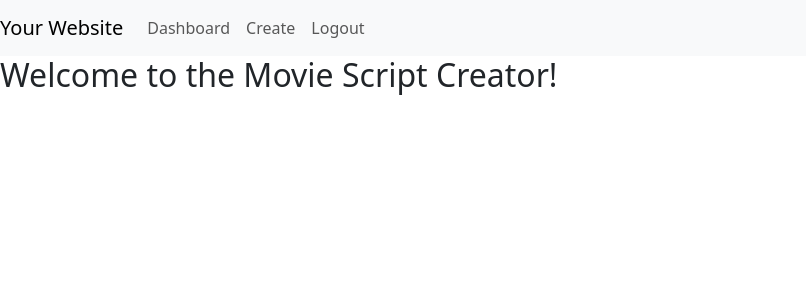
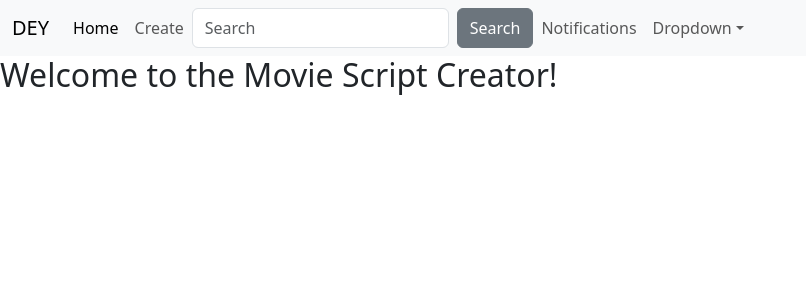
Before and after one commit to ProjetFilRougeCeppic2023/Project-Repo, a Symfony app: template DEY/templates/home/index.html.twig in a window 1280 px wide. Shown: the top 300 px of the page, without its empty margins (0-806 px from the left). Run offline with Twig, Linux system fonts and the light colour scheme; the template is opened without the code that fills it, so the values that code supplies are empty; some libraries are stand-ins or nearby versions.

Commit message:
customizing the navbar

```diff
--- /dev/null
+++ b/DEY/public/css/style.css
@@ -0,0 +1,17 @@
+* {
+    box-sizing: border-box;
+}
+img{
+    max-width: 100px;
+}
+#logins {
+    display: flex;
+    align-items: center; /* Align items vertically */
+    justify-content: flex-end; /* Push items to the end of the container */
+    margin-right: 0;
+}
+
+/* Optional: Add some margin between the buttons */
+#logins .nav-item {
+    margin-left: 10px;
+}
--- a/DEY/templates/base.html.twig
+++ b/DEY/templates/base.html.twig
@@ -8,9 +8,8 @@
 		</title>
 		{# Add your stylesheets and other common head elements here #}
 		{% block stylesheets %}
+			<link href="https://cdn.jsdelivr.net/npm/bootstrap@5.3.2/dist/css/bootstrap.min.css" rel="stylesheet" integrity="sha384-T3c6CoIi6uLrA9TneNEoa7RxnatzjcDSCmG1MXxSR1GAsXEV/Dwwykc2MPK8M2HN" crossorigin="anonymous">
 			<link href="{{ asset('css/style.css ') }}" rel="stylesheet"/>
-			<link href="https://cdn.jsdelivr.net/npm/bootstrap@5.3.2/dist/css/bootstrap.min.css" rel="stylesheet" integrity="sha384-T3c6CoIi6uLrA9TneNEoa7RxnatzjcDSCmG1MXxSR1GAsXEV/Dwwykc2MPK8M2HN" crossorigin="anonymous">
-
 		{% endblock %}
 		{% block javascripts %}
 			<script src="{{ asset('js/script.js ') }}"></script>
@@ -22,8 +21,7 @@
 		</header>
 		<main class="content">
 			{% block page_content %}
-				{% block body %}
-                {% endblock %}
+				{% block body %}{% endblock %}
 			{% endblock %}
 		</main>
 		<footer>
--- a/DEY/templates/navbar/logged_in_navbar.html.twig
+++ b/DEY/templates/navbar/logged_in_navbar.html.twig
@@ -1,18 +1,39 @@
 {# templates/navbar/logged_in_navbar.html.twig #}
 
-<nav class="navbar navbar-expand-lg navbar-light bg-light">
-    <a class="navbar-brand" href="#">Your Website</a>
-    <!-- Add links for logged-in users here -->
-    <ul class="navbar-nav ml-auto">
+<nav class="navbar navbar-expand-lg bg-light" data-bs-theme="light">
+	<div class="container-fluid">
+		<a class="navbar-brand" href="#">DEY</a>
+		<button class="navbar-toggler" type="button" data-bs-toggle="collapse" data-bs-target="#navbarColor03" aria-controls="navbarColor03" aria-expanded="false" aria-label="Toggle navigation">
+			<span class="navbar-toggler-icon"></span>
+		</button>
+		<div class="collapse navbar-collapse" id="navbarColor03">
+			<ul class="navbar-nav">
 				<li class="nav-item">
-            <a class="nav-link" href="{{ path('dashboard') }}">Dashboard</a>
+					<a class="nav-link active" href="#">Home
+						<span class="visually-hidden">(current)</span>
+					</a>
 				</li>
 				<li class="nav-item">
-            <a class="nav-link" href="{{ path('create') }}">Create</a>
+					<a class="nav-link" href="#">Create</a>
 				</li>
-        <!-- Add more links as needed -->
+				<form class="d-flex">
+					<input class="form-control me-sm-2" type="search" placeholder="Search">
+					<button class="btn btn-secondary my-2 my-sm-0" type="submit">Search</button>
+				</form>
 				<li class="nav-item">
-            <a class="nav-link" href="{{ path('logout') }}">Logout</a>
+					<a class="nav-link" href="#">Notifications</a>
+				</li>
+				<li class="nav-item dropdown">
+					<a class="nav-link dropdown-toggle" data-bs-toggle="dropdown" href="#" role="button" aria-haspopup="true" aria-expanded="false">Dropdown</a>
+					<div class="dropdown-menu">
+						<a class="dropdown-item" href="#">Action</a>
+						<a class="dropdown-item" href="#">Another action</a>
+						<a class="dropdown-item" href="#">Something else here</a>
+						<div class="dropdown-divider"></div>
+						<a class="dropdown-item" href="#">Separated link</a>
+					</div>
 				</li>
 			</ul>
+		</div>
+	</div>
 </nav>
--- a/DEY/templates/navbar/welcome_navbar.html.twig
+++ b/DEY/templates/navbar/welcome_navbar.html.twig
@@ -7,12 +7,12 @@
 			<span class="navbar-toggler-icon"></span>
 		</button>
 		<div class="collapse navbar-collapse" id="navbarColor03">
-			<ul class="navbar-nav me-auto">
+			<ul id="logins" class="navbar-nav">
 				<li class="nav-item">
 					<a class="nav-link" href="#">About us</a>
 				</li>
-				<button type="button" class="btn btn-outline-danger">Log in</button>
-				<button type="button" class="btn btn-outline-secondary">Sign up</button>
+				<button id="in" type="button" class="btn btn-outline-danger">Log in</button>
+				<button id="up" type="button" class="btn btn-outline-secondary">Sign up</button>
 			</li>
 		</ul>
 	</div>
```
Also changed, not shown: DEY/public/img/logo.png (added), DEY/public/js/script.js (added). Lines whose indentation alone changed are shown as unchanged.
